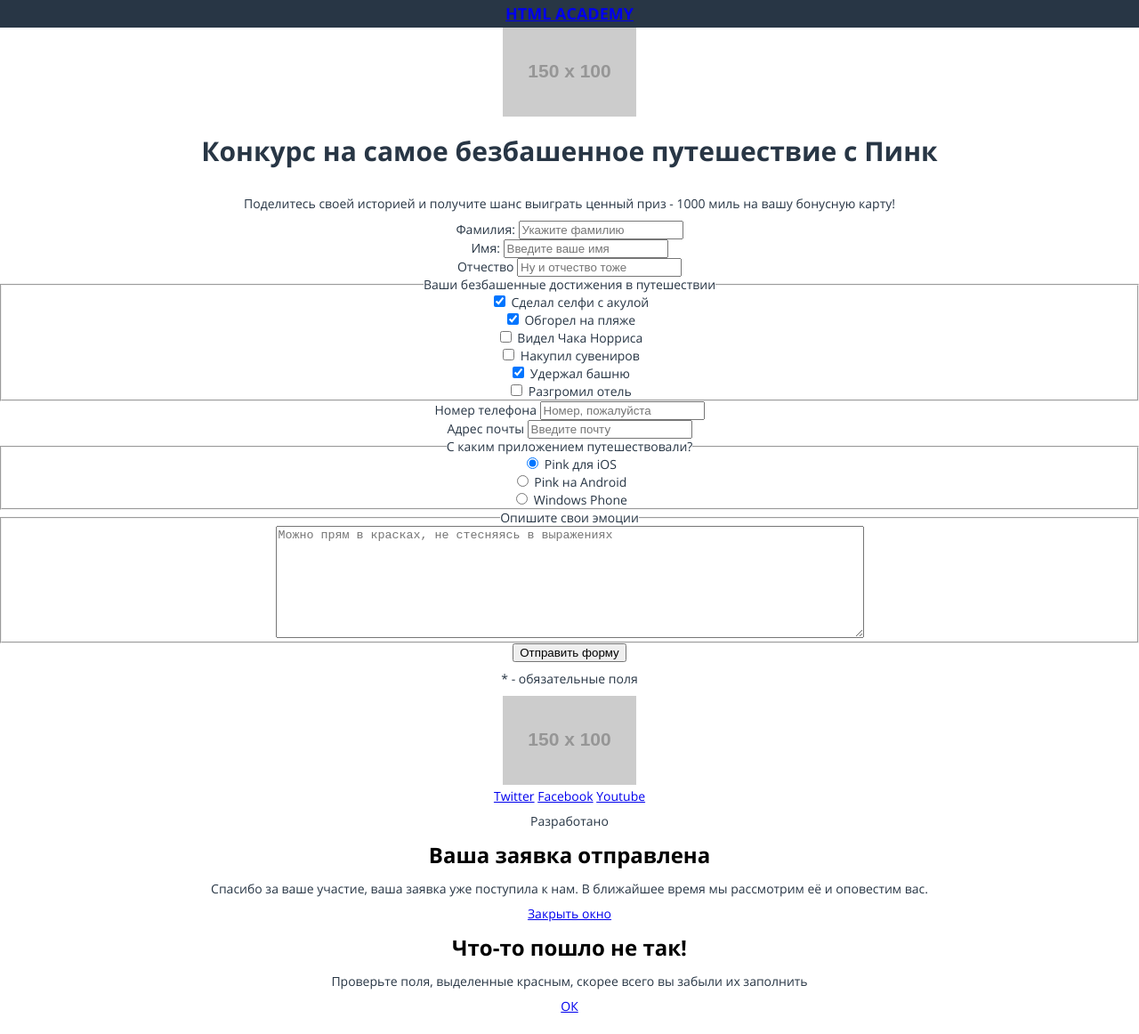
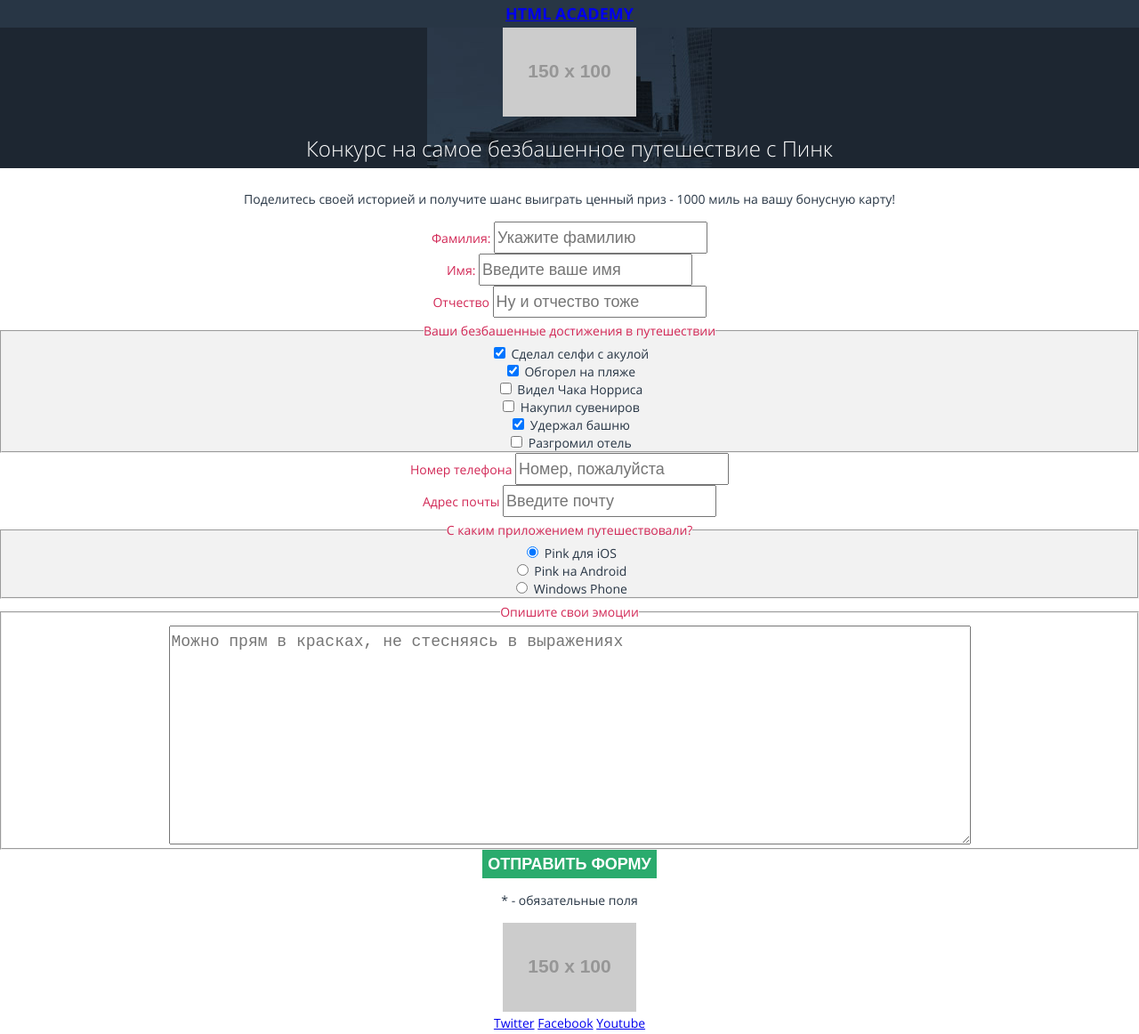
Before and after one commit to kholub1989/478141-pink, a plain HTML site: page source/form.html in a window 1280 px wide. Shown: the part 223-1385 px from the top of the page at 89% size. Before the commit the page ends 1363 px from the top, so only its background shows below. Drawn offline with nearby package versions, Linux system fonts and the light colour scheme; files that its build step writes are made by us from their sources; placeholder pictures from the web are drawn by us.

Commit message:
Create form.less, page-title.less, popup.less.

```diff
--- /dev/null
+++ b/source/less/blocks/form.less
@@ -0,0 +1,43 @@
+.form {
+  &__description {
+    color: @grey--dark;
+    font-size: @font-size--reg;
+    font-weight: @font-weight--regular;
+    line-height: @line-height--large;
+  }
+
+  &__title {
+    color: @pink;
+    font-size: @font-size--reg;
+    font-weight: @font-weight--regular;
+    line-height: @line-height--large;
+  }
+
+  &__input {
+    color: @grey--dark;
+    font-size: @font-size--big;
+    font-weight: @font-weight--regular;
+    line-height: @line-height--large;
+  }
+
+  &__fieldset {
+    background-color: @bg--grey;
+  }
+
+  &__btn {
+    color: @text--white;
+    font-size: @font-size--big;
+    font-weight: @font-weight--big;
+    line-height: @line-height--large;
+    background-color: @green;
+    border: none;
+    text-transform: uppercase;
+  }
+
+  &__required {
+    color: @grey--dark;
+    font-size: @font-size--reg;
+    font-weight: @font-weight--regular;
+    line-height: @line-height--large;
+  }
+}
--- /dev/null
+++ b/source/less/blocks/page-title.less
@@ -0,0 +1,13 @@
+.page-title {
+  background-color: @bg--dark;
+  background-image: url("../img/bg-back-mobile@1x.jpg");
+  background-position: center top;
+  background-repeat: no-repeat;
+
+  &__heading {
+    color: @text--white;
+    font-size: @font-size--h2;
+    font-weight: @font-weight--light;
+    line-height: @line-height--medium;
+  }
+}
--- /dev/null
+++ b/source/less/blocks/popup.less
@@ -0,0 +1,27 @@
+.popup {
+  &__wrapper-top {
+    background-color: @bg--white;
+  }
+
+  &__title {
+    color: @black;
+    font-size: @font-size--big;
+    font-weight: @font-weight--big;
+    line-height: @line-height--medium;
+  }
+
+  &__wrapper-bott {
+    background-color: @bg--grey;
+  }
+
+  &__btn {
+    color: @text--white;
+    font-size: @font-size--big;
+    font-weight: @font-weight--big;
+    line-height: @line-height--large;
+    background-color: @green;
+    border: none;
+    text-decoration: none;
+    text-transform: uppercase;
+  }
+}
--- a/source/less/style.less
+++ b/source/less/style.less
@@ -27,3 +27,7 @@
 @import "blocks/filter.less";
 @import "blocks/filter-range.less";
 @import "blocks/copyright.less";
+
+@import "blocks/page-title.less";
+@import "blocks/form.less";
+@import "blocks/popup.less";
```
